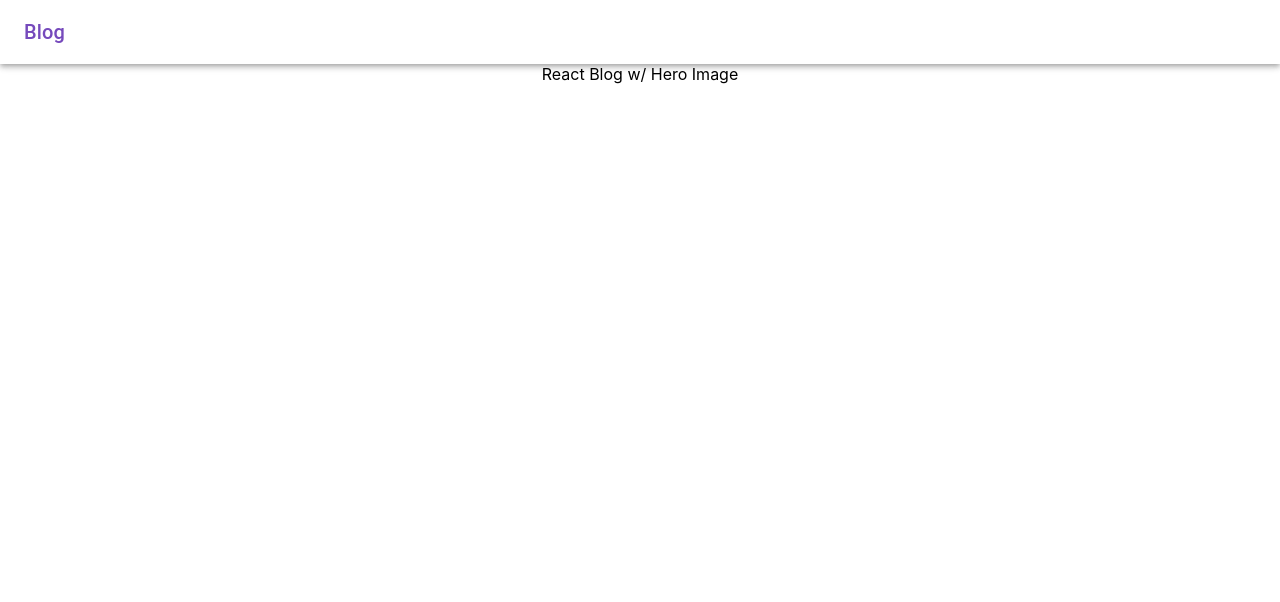
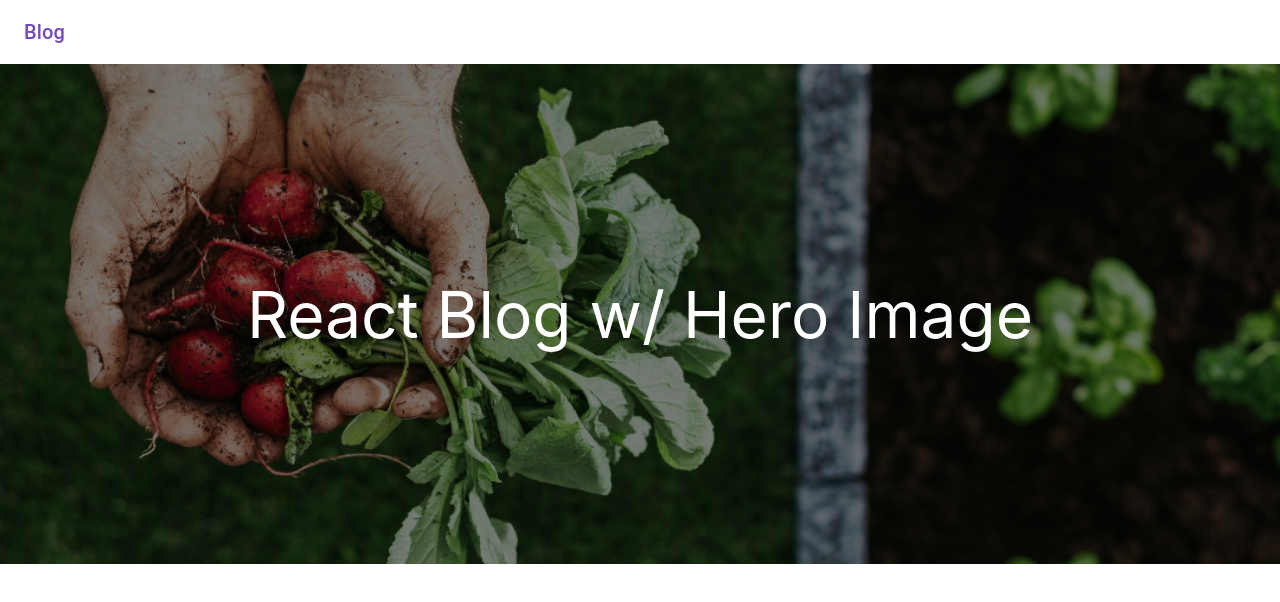
Before and after one commit to Delabove/Blog-Landing-Layout, a React (Create React App) app: page / in a window 1280 px wide. Shown: the top 602 px of the page. Built offline with nearby package versions, Linux system fonts and the light colour scheme.

Commit message:
loaded hero image to top of landing page

```diff
--- a/src/App.js
+++ b/src/App.js
@@ -6,12 +6,27 @@ import AppBar from '@material-ui/core/AppBar';
 import Toolbar from '@material-ui/core/Toolbar';
 import Typography from '@material-ui/core/Typography';
 import Box from '@material-ui/core/Box'
+import Image from '../src/img/F.png'; // Import using relative path
+
+
+
+
 const useStyles = makeStyles((theme) => ({
   appBar:{
     backgroundColor: "#fff"
   },
   hero: {
-    backgroundImage: `linear-gradient(rgba(0,0,0,0.5), rgba(0, 0, 0, 0.5)), url(https://images.unsplash.com/photo-1558981852-426c622a060?ixlib=rb-1.2.1&ixid=ejJhcHBfaWQiOjEyMDd9&w=10000&q=80')`
+    backgroundImage: `linear-gradient(rgba(0,0,0,0.5), rgba(0, 0, 0, 0.5)), url(${Image})`,
+    height: "500px",
+    backgroundPosition: "center",
+    backgroundRepeat: "no-repeat",
+    backgroundSize: "cover",
+    position: "relative",
+    display: "flex",
+    justifyContent: "center",
+    alignItems: "center",
+    color: "#fff",
+    fontSize: "4rem",
   }
 }));
 
```
Also changed, not shown: src/img/F.png (added).
